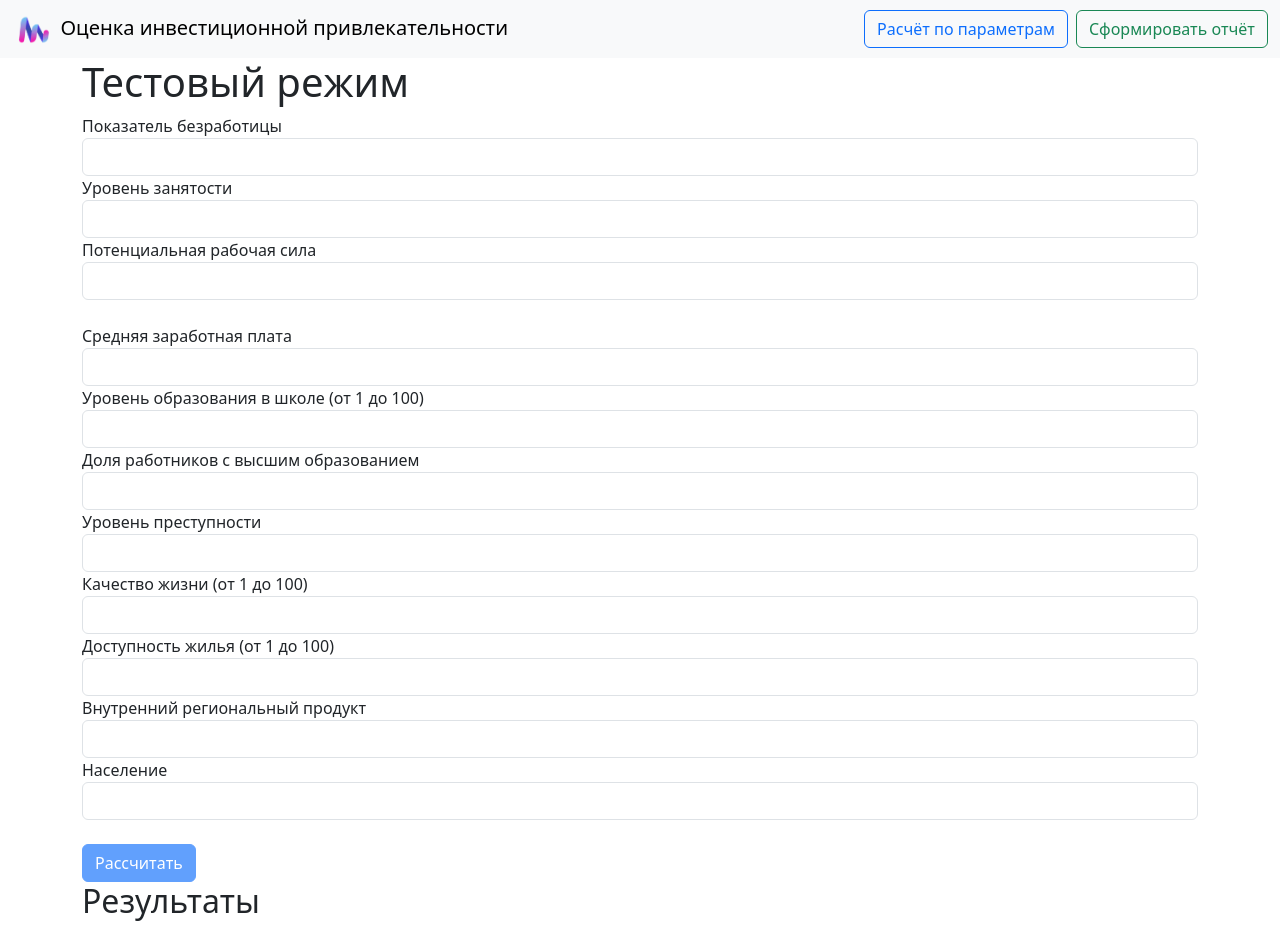
After one commit to LoMax48/investment, a Flask app: page /predict in a window 1280 px wide. The commit adds this page. Run offline with Flask 3, Linux system fonts and the light colour scheme; parts of the project's set-up code (start-up, migrations or seed data) failed here and were passed over.

Commit message:
Отчёт + форма расчёта по параметрам

```diff
--- a/app.py
+++ b/app.py
@@ -1,4 +1,4 @@
-from flask import Flask, render_template
+from flask import Flask, render_template, send_file, request, jsonify
 import pandas as pd
 import numpy as np
 from sqlalchemy import create_engine
@@ -10,6 +10,8 @@ from sklearn.metrics import accuracy_score
 from sklearn.tree import DecisionTreeClassifier
 import joblib
 import os
+import openpyxl
+from io import BytesIO
 
 app = Flask(__name__)
 
@@ -27,7 +29,7 @@ def load_data():
     return pd.read_sql_table('region', engine).sort_values(by=['id'])
 
 
-def calculate_investment_and_reason(df):
+def save_models(df):
     years = np.array([2014, 2015, 2016, 2017, 2018, 2019]).reshape(-1, 1)
     vrp_columns = ['vrp_2014', 'vrp_2015', 'vrp_2016', 'vrp_2017', 'vrp_2018', 'vrp_2019']
 
@@ -115,32 +117,24 @@ def explain_prediction(features, current_class, decision_tree, standard_scaler,
 
 
 def process_feature_name(feature_name):
-    if feature_name == 'unemployment':
-        return 'уровня безработицы'
-    if feature_name == 'employment':
-        return 'уровня занятости'
-    if feature_name == 'potential_labor_force':
-        return 'потенциальной рабочей силы'
-    if feature_name == 'salary':
-        return 'средней заработной платы'
-    if feature_name == 'education_school':
-        return 'уровня школьного образования'
-    if feature_name == 'education_high':
-        return 'доли работников с высшим образованием'
-    if feature_name == 'crimes':
-        return 'уровня преступности'
-    if feature_name == 'life_quality':
-        return 'качества жизни'
-    if feature_name == 'house_afford':
-        return 'доступности жилья'
-    if feature_name == 'vrp_2023':
-        return 'внутреннего регионального продукта'
+    return {
+        'unemployment': 'уровня безработицы',
+        'employment': 'уровня занятости',
+        'potential_labor_force': 'потенциальной рабочей силы',
+        'salary': 'средней заработной платы',
+        'education_school': 'уровня школьного образования',
+        'education_high': 'доли работников с высшим образованием',
+        'crimes': 'уровня преступности',
+        'life_quality': 'качества жизни',
+        'house_afford': 'доступности жилья',
+        'vrp_2023': 'внутреннего регионального продукта',
+        'population': 'населения'
+    }[feature_name]
 
 
 # Проверка, существует ли сохранённая модель
-if not os.path.exists(MLP_PATH) or not os.path.exists(SCALER_PATH):
-    data = load_data()
-    scaler, mlp, dt = calculate_investment_and_reason(data)
+if not os.path.exists(SCALER_PATH) or not os.path.exists(MLP_PATH) or not os.path.exists(DT_PATH):
+    scaler, mlp, dt = save_models(load_data())
 else:
     scaler = joblib.load(SCALER_PATH)
     mlp = joblib.load(MLP_PATH)
@@ -151,12 +145,50 @@ else:
 @app.route('/home')
 def index():
     regions = load_data().to_dict(orient='records')
-    return render_template('new_index.html', regions=regions)
+    return render_template('index.html', regions=regions)
 
 
-@app.route('/predict', methods=['POST'])
+@app.route('/report')
+def report():
+    regions = load_data().to_dict(orient='records')
+
+    # Создаем новый workbook и активный worksheet
+    wb = openpyxl.Workbook()
+    ws = wb.active
+    ws.title = 'Отчёт'
+
+    # Заполняем заголовки
+    headers = ['Название субъекта', 'Привлекательность', 'Причина']
+    ws.append(headers)
+
+    for region in regions:
+        ws.append([region['name'], region['result'], region['reason']])
+
+    file_stream = BytesIO()
+    wb.save(file_stream)
+    file_stream.seek(0)
+
+    return send_file(file_stream, as_attachment=True, download_name='report.xlsx',
+                     mimetype='application/vnd.openxmlformats-officedocument.spreadsheetml.sheet')
+
+
+@app.route('/predict')
 def predict():
-    return 'hello predict'
+    return render_template('predict.html')
+
+
+@app.route('/calculate', methods=['POST'])
+def calculate():
+    data = request.json
+    features = np.array([[data['unemployment'], data['employment'], data['potential_labor_force'], data['salary'],
+                          data['education_school'], data['education_high'], data['crimes'], data['life_quality'],
+                          data['house_afford'], data['vrp_2023'], data['population']]])
+    features_scaled = scaler.transform(features)
+
+    result_class = mlp.predict(features_scaled)[0]
+    reason = explain_prediction(data, result_class, dt, scaler, features)
+
+    return jsonify({"class": result_class, "reason": reason})
 
 
 if __name__ == '__main__':
--- a/requirements.txt
+++ b/requirements.txt
@@ -5,3 +5,4 @@ sqlalchemy
 psycopg2
 scikit-learn
 joblib
+openpyxl
--- a/static/css/style.css
+++ b/static/css/style.css
@@ -14,3 +14,18 @@ path {
     pointer-events: none;
     display: none;
 }
+
+#fill-fields-tooltip {
+    display: none;
+    position: absolute;
+    background-color: #f8d7da;
+    color: #721c24;
+    border: 1px solid #f5c6cb;
+    padding: 5px;
+    border-radius: 5px;
+    font-size: 12px;
+}
+
+#calculate:hover + #fill-fields-tooltip {
+    display: inline-block;
+}
--- a/templates/base.html
+++ b/templates/base.html
@@ -20,11 +20,11 @@
                 </a>
             </div>
             <div class="d-flex">
-                <a class="btn btn-outline-success me-2" href="/report">Сформировать отчёт</a>
-                <a class="btn btn-outline-primary" href="/predict">Расчёт по параметрам</a>
+                <a class="btn btn-outline-primary me-2" href="/predict">Расчёт по параметрам</a>
+                <a class="btn btn-outline-success" href="/report">Сформировать отчёт</a>
             </div>
         </div>
     </nav>
-{% block body %}{% endblock %}
+    {% block body %}{% endblock %}
 </body>
 </html>
--- /dev/null
+++ b/templates/predict.html
@@ -0,0 +1,74 @@
+{% extends 'base.html' %}
+
+{% block title %}Расчёт по параметрам{% endblock %}
+{% block body %}
+    <div class="container-lg">
+        <h1>Тестовый режим</h1>
+        <form id="calculate-form">
+            <div class="form-group">
+                <label for="unemployment">Показатель безработицы</label>
+                <input type="number" id="unemployment" name="unemployment" class="form-control">
+            </div>
+
+            <div class="form-group">
+                <label for="employment">Уровень занятости</label>
+                <input type="number" id="employment" name="employment" class="form-control">
+            </div>
+
+            <div class="form-group">
+                <label for="potential_labor_force">Потенциальная рабочая сила</label>
+                <input type="number" id="potential_labor_force" name="potential_labor_force" class="form-control"><br>
+            </div>
+
+            <div class="form-group">
+                <label for="salary">Средняя заработная плата</label>
+                <input type="number" id="salary" name="salary" class="form-control">
+            </div>
+
+            <div class="form-group">
+                <label for="education_school">Уровень образования в школе (от 1 до 100)</label>
+                <input type="number" id="education_school" name="education_school" min="1" max="100" class="form-control">
+            </div>
+
+            <div class="form-group">
+                <label for="education_high">Доля работников с высшим образованием</label>
+                <input type="number" id="education_high" name="education_high" class="form-control">
+            </div>
+
+            <div class="form-group">
+                <label for="crimes">Уровень преступности</label>
+                <input type="number" id="crimes" name="crimes" class="form-control">
+            </div>
+
+            <div class="form-group">
+                <label for="life_quality">Качество жизни (от 1 до 100)</label>
+                <input type="number" id="life_quality" name="life_quality" min="1" max="100" class="form-control">
+            </div>
+
+            <div class="form-group">
+                <label for="house_afford">Доступность жилья (от 1 до 100)</label>
+                <input type="number" id="house_afford" name="house_afford" min="1" max="100" class="form-control">
+            </div>
+
+            <div class="form-group">
+                <label for="vrp_2023">Внутренний региональный продукт</label>
+                <input type="number" id="vrp_2023" name="vrp_2023" class="form-control">
+            </div>
+
+            <div class="form-group">
+                <label for="population">Население</label>
+                <input type="number" id="population" name="population" class="form-control"><br>
+            </div>
+
+            <button type="button" id="calculate" class="btn btn-primary" disabled>Рассчитать</button>
+            <span id="fill-fields-tooltip">Заполните все поля</span>
+        </form>
+
+        <div id="result" class="mt-20">
+            <h2>Результаты</h2>
+            <p id="result-class"></p>
+            <p id="result-reason"></p>
+        </div>
+    </div>
+    <script src="{{ url_for('static', filename='js/calculate.js') }}"></script>
+{% endblock %}
```
Also changed, not shown: static/js/calculate.js (added, +43 -0 lines), static/js/map.js (added, +24 -0 lines), templates/index.html (+5 -32 lines), fixtures/data.sql.
